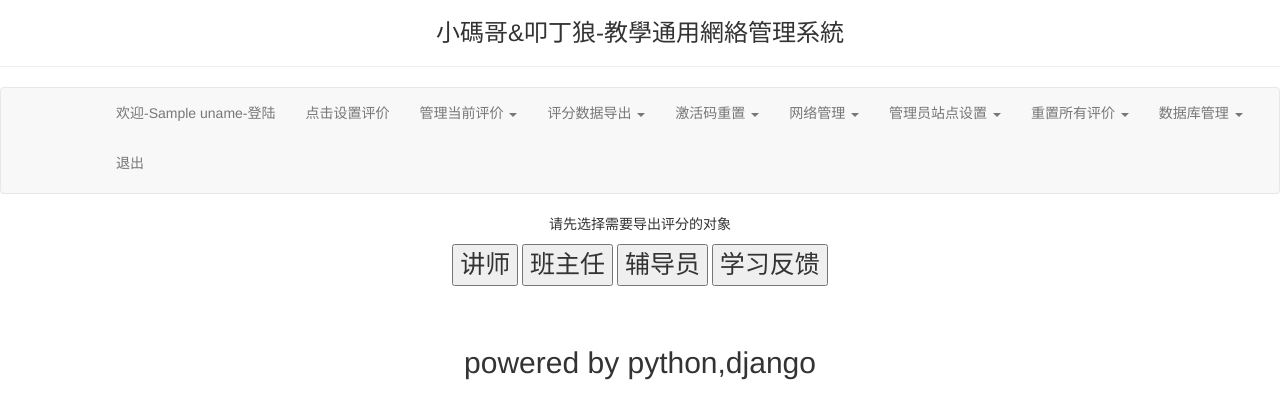
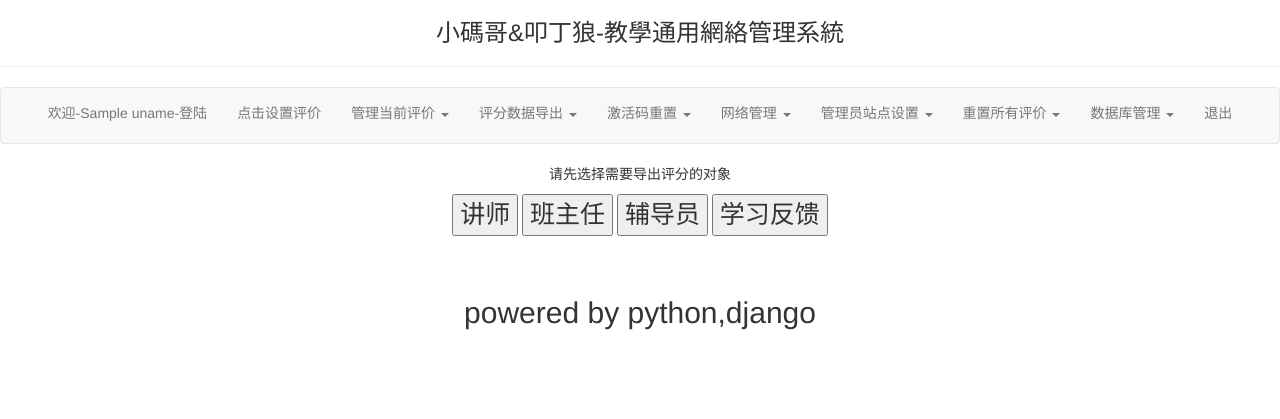
Before and after one commit to headB/asset_cms, a Django app: template templates/estimate/export.html in a window 1280 px wide. Shown: the top 419 px of the page. Run offline with Django 3.2, Linux system fonts and the light colour scheme; the template is opened without the code that fills it: most values are stand-ins (such as "Sample title", 1, 10 or a date in 2020); some libraries are stand-ins or nearby versions.

Commit message:
居中一下

```diff
--- a/templates/estimate/base.html
+++ b/templates/estimate/base.html
@@ -70,7 +70,7 @@
 		<hr>
 		<div class="navbar navbar-default" style="width:100%;">
 			<nav  style="width: auto;margin:0 auto" role="navigation" >
-					<ul class="nav navbar-nav col" style="display: inline-block;float: none;padding-left:100px;" >
+					<ul class="nav navbar-nav col" style="display: inline-block;float: none;" >
 							<li ><a>欢迎-{{uname}}-登陆</a></li>
 						<li ><a href="/estimate">点击设置评价</a></li>
 						<li class="dropdown">
```
